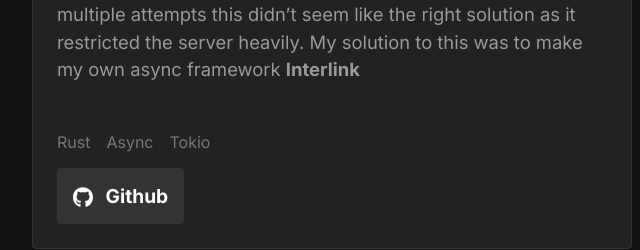
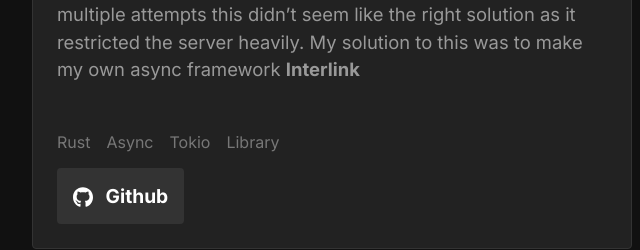
Before and after one commit to jacobtread/jacobtread.com, an Astro site: page /projects in a window 1280 px wide. Shown: the part 1767-2017 px from the top of the page, 0-640 px from the left. Built offline with nearby package versions, Linux system fonts and the light colour scheme; Astro itself is replaced by a stand-in of ours.

Commit message:
Updated interlink tags

```diff
--- a/src/content/projects/interlink.md
+++ b/src/content/projects/interlink.md
@@ -1,6 +1,6 @@
 ---
 title: "Interlink"
-tags: ["Rust", "Async", "Tokio"]
+tags: ["Rust", "Async", "Tokio", "Library"]
 links: [{ type: "GITHUB", link: "https://github.com/jacobtread/interlink" }]
 priority: 4
 ---
```
